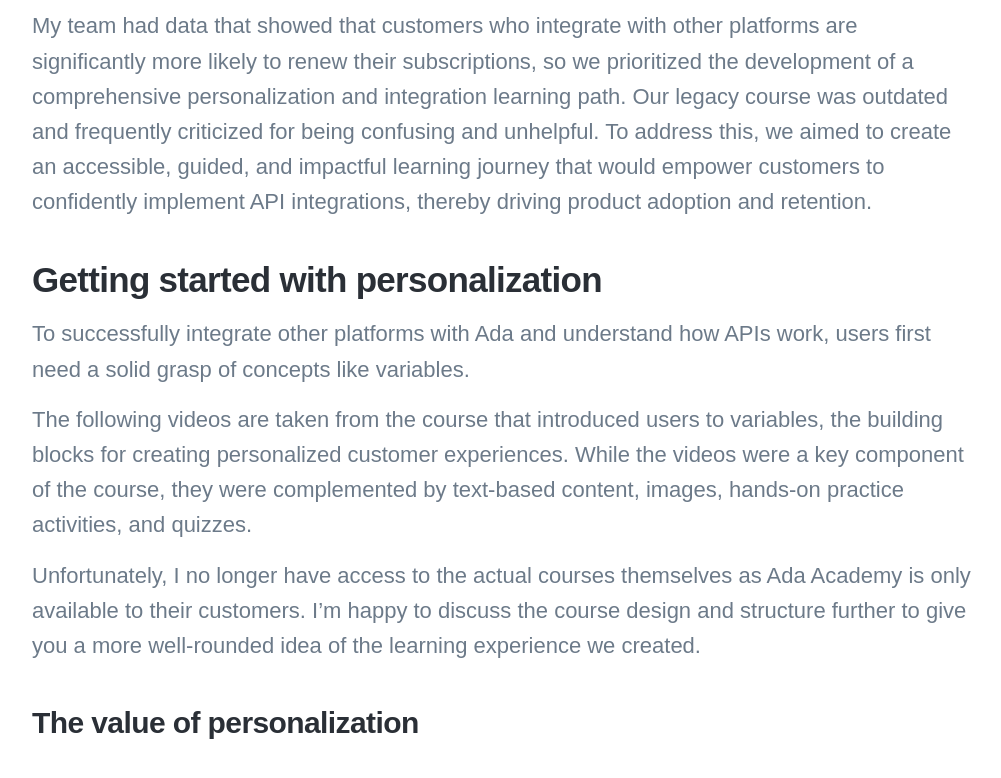
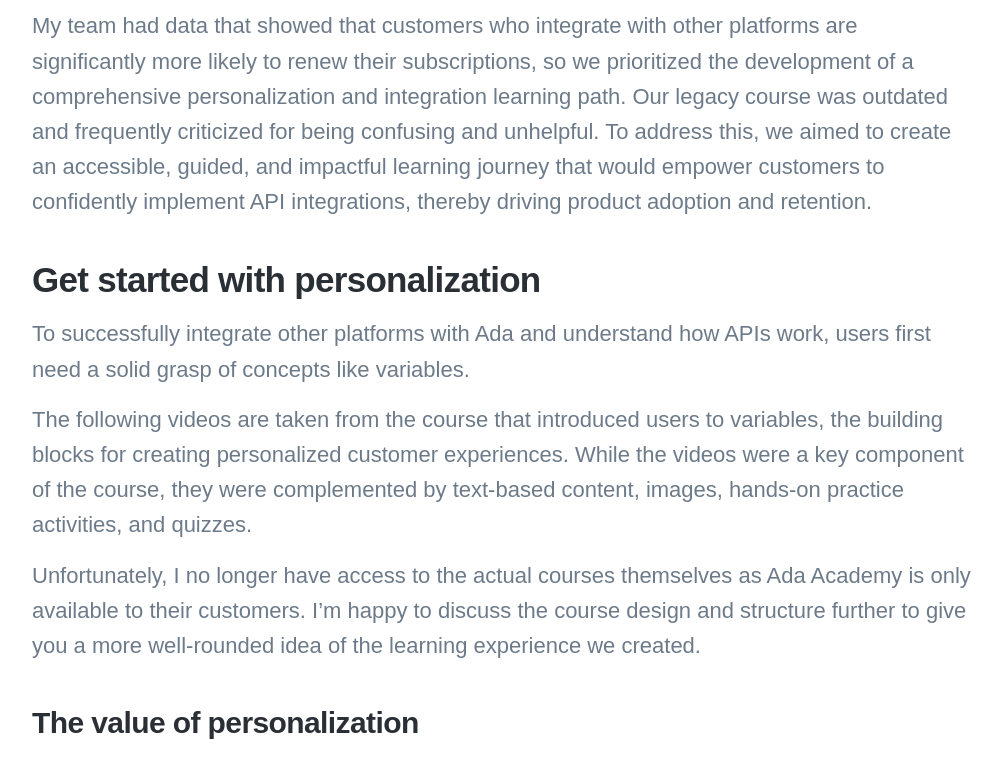
Before and after one commit to cox-katie/portfolio, a Jekyll site: the page built from _posts/2024-11-24-Braze-prompt.md, in a window 1280 px wide and 900 px high, scrolled down 877 px, cut to the strip 0-778 px from the top of the window. Shown: the whole strip, without its empty margins (138-1139 px from the left). Built offline with Jekyll 4.4.1, drawn with Linux system fonts in a browser that asks for light colours; nearby versions of some CDN libraries; some web fonts are replaced.

Commit message:
Update 2024-11-24-Braze-prompt.md

```diff
--- a/_posts/2024-11-24-Braze-prompt.md
+++ b/_posts/2024-11-24-Braze-prompt.md
@@ -13,7 +13,7 @@
 
 My team had data that showed that customers who integrate with other platforms are significantly more likely to renew their subscriptions, so we prioritized the development of a comprehensive personalization and integration learning path. Our legacy course was outdated and frequently criticized for being confusing and unhelpful. To address this, we aimed to create an accessible, guided, and impactful learning journey that would empower customers to confidently implement API integrations, thereby driving product adoption and retention.
 
-## Getting started with personalization
+## Get started with personalization
 
 To successfully integrate other platforms with Ada and understand how APIs work, users first need a solid grasp of concepts like variables.
 
```
